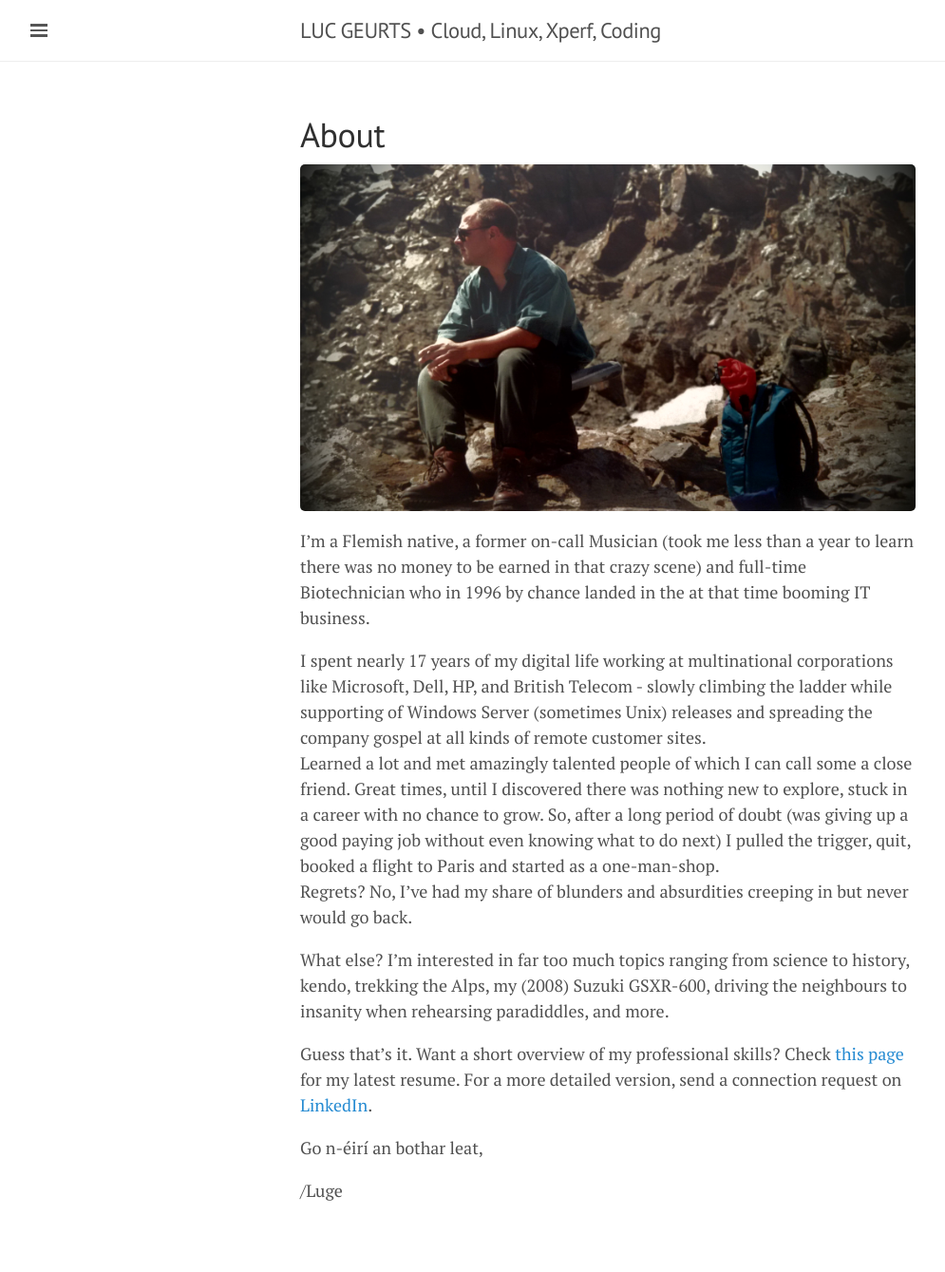
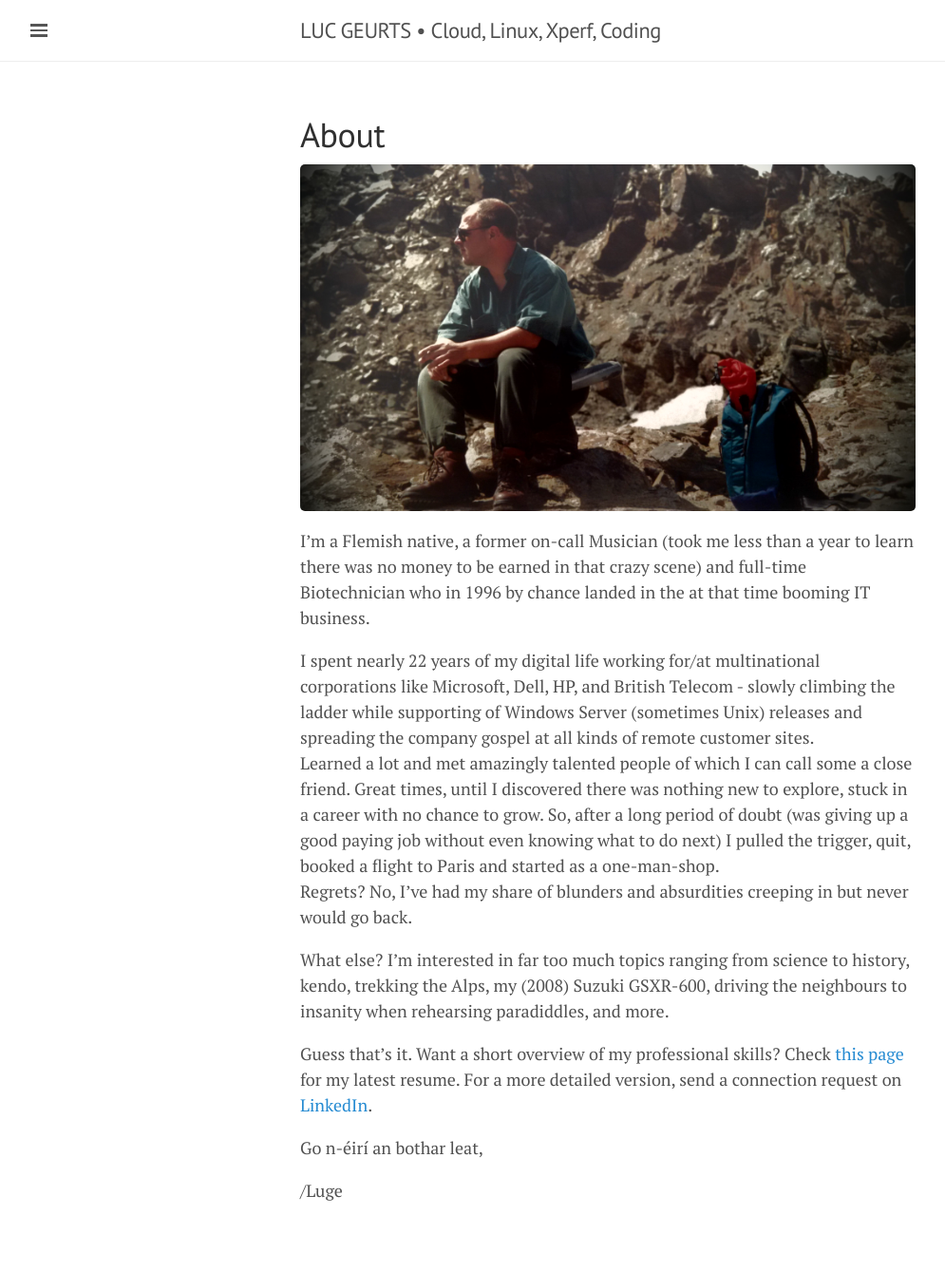
Before and after one commit to lgeurts/lgeurts.github.io, a Jekyll site: the page built from about.md, in a window 1280 px wide. Shown: the whole page at 95% size, without its empty margins (0-995 px from the left). Built offline with Jekyll 4.4.1, drawn with Linux system fonts in a browser that asks for light colours; nearby versions of some CDN libraries.

Commit message:
Update about.md

```diff
--- a/about.md
+++ b/about.md
@@ -7,7 +7,7 @@
 
 I’m a Flemish native, a former on-call Musician (took me less than a year to learn there was no money to be earned in that crazy scene) and full-time Biotechnician who in 1996 by chance landed in the at that time booming IT business.
 
-I spent nearly 17 years of my digital life working at multinational corporations like Microsoft, Dell, HP, and British Telecom - slowly climbing the ladder while supporting of Windows Server (sometimes Unix) releases and spreading the company gospel at all kinds of remote customer sites. <br> Learned a lot and met amazingly talented people of which I can call some a close friend. Great times, until I discovered there was nothing new to explore, stuck in a career with no chance to grow. So, after a long period of doubt (was giving up a good paying job without even knowing what to do next) I pulled the trigger, quit, booked a flight to Paris and started as a one-man-shop. <br>Regrets? No, I've had my share of blunders and absurdities creeping in but never would go back.
+I spent nearly 22 years of my digital life working for/at multinational corporations like Microsoft, Dell, HP, and British Telecom - slowly climbing the ladder while supporting of Windows Server (sometimes Unix) releases and spreading the company gospel at all kinds of remote customer sites. <br> Learned a lot and met amazingly talented people of which I can call some a close friend. Great times, until I discovered there was nothing new to explore, stuck in a career with no chance to grow. So, after a long period of doubt (was giving up a good paying job without even knowing what to do next) I pulled the trigger, quit, booked a flight to Paris and started as a one-man-shop. <br>Regrets? No, I've had my share of blunders and absurdities creeping in but never would go back.
 
 What else? I’m interested in far too much topics ranging from science to history, kendo, trekking the Alps, my (2008) Suzuki GSXR-600, driving the neighbours to insanity when rehearsing paradiddles, and more.
 
```
